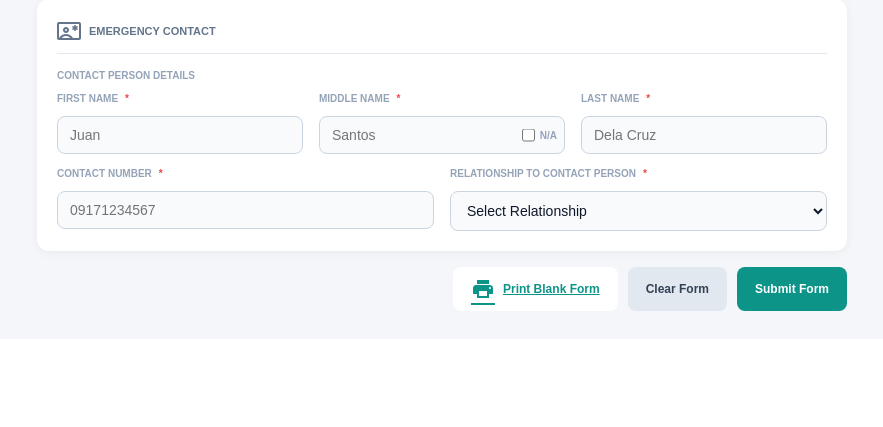
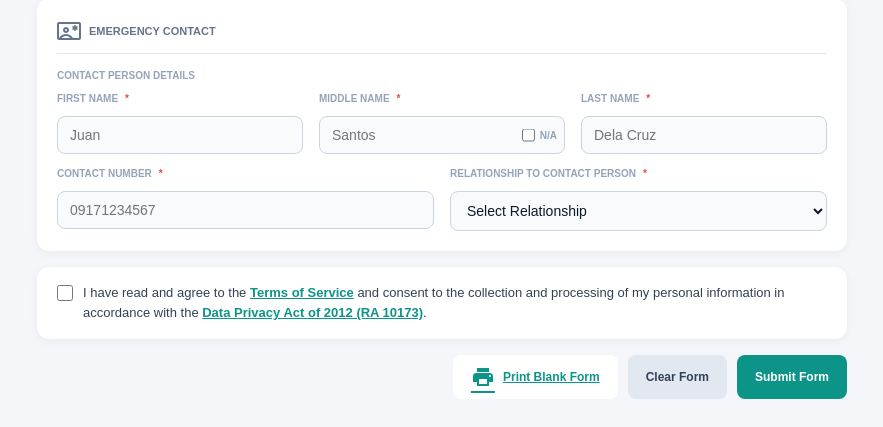
Before and after one commit to Frenzy0/Barangay_Health_Management_System, a PHP site: page / in a window 1280 px wide. Shown: the part 864-1291 px from the top of the page, without its empty margins (198-1081 px from the left). Before the commit the page ends 1175 px from the top, so only its background shows below. Run offline with PHP 8.4, Linux system fonts and the light colour scheme.

Commit message:
tick box for TOS and DPA 2012

```diff
--- a/css/survey.css
+++ b/css/survey.css
@@ -220,6 +220,85 @@ input.na-locked {
     cursor: not-allowed;
 }
 
+/* CONSENT (Data Privacy Act of 2012) */
+.consent-card {
+    padding: 16px 20px;
+}
+
+.consent-label {
+    display: flex;
+    align-items: flex-start;
+    gap: 10px;
+    font-size: 13px;
+    line-height: 1.55;
+    color: #334155;
+    cursor: pointer;
+    user-select: none;
+}
+
+.consent-label input[type="checkbox"] {
+    width: 16px;
+    height: 16px;
+    margin-top: 2px;
+    flex-shrink: 0;
+    accent-color: #0d9488;
+    cursor: pointer;
+}
+
+.consent-link {
+    color: #0d9488;
+    font-weight: 600;
+    text-decoration: underline;
+    cursor: pointer;
+}
+
+.consent-link:hover {
+    color: #0f766e;
+}
+
+/* PRIVACY MODAL */
+.privacy-header-icon {
+    background: #e0f2fe;
+    color: #0284c7;
+}
+
+.privacy-body {
+    max-height: 55vh;
+    overflow-y: auto;
+    padding-right: 6px;
+    font-size: 13px;
+    line-height: 1.6;
+    color: #334155;
+}
+
+.privacy-body h4 {
+    font-size: 14px;
+    font-weight: 700;
+    color: #0f172a;
+    margin: 16px 0 6px;
+}
+
+.privacy-body h4:first-child {
+    margin-top: 0;
+}
+
+.privacy-body p {
+    margin: 0 0 8px;
+}
+
+.privacy-body ul {
+    margin: 0 0 8px;
+    padding-left: 20px;
+}
+
+.privacy-body li {
+    margin-bottom: 4px;
+}
+
+.modal-content.privacy-modal {
+    max-width: 640px;
+}
+
 /* BUTTONS */
 .form-actions {
     display: flex;
--- a/index.php
+++ b/index.php
@@ -214,6 +214,20 @@
             </div>
         </div>
 
+        <!-- CONSENT -->
+        <div class="survey-card consent-card">
+            <label class="consent-label">
+                <input type="checkbox" id="consentCheckbox" name="consent">
+                <span>
+                    I have read and agree to the
+                    <a href="#" id="openPrivacyModal" class="consent-link">Terms of Service</a>
+                    and consent to the collection and processing of my personal
+                    information in accordance with the
+                    <a href="#" id="openPrivacyModalLink" class="consent-link">Data Privacy Act of 2012 (RA 10173)</a>.
+                </span>
+            </label>
+        </div>
+
         <!-- BUTTONS -->
         <div class="form-actions">
             <a href="print_survey.php" class="btn btn-outline"
@@ -225,6 +239,89 @@
         </div>
 
     </form>
+
+    <!-- DATA PRIVACY ACT MODAL -->
+    <div class="modal" id="privacyModal" role="dialog" aria-modal="true" aria-labelledby="privacyModalTitle">
+        <div class="modal-content privacy-modal">
+            <div class="modal-header">
+                <div class="modal-header-icon privacy-header-icon">
+                    <span class="material-icons-outlined">privacy_tip</span>
+                </div>
+                <div>
+                    <h3 id="privacyModalTitle">Data Privacy Act of 2012</h3>
+                    <p>Republic Act No. 10173 &mdash; Terms of Service &amp; Privacy Notice</p>
+                </div>
+                <button type="button" class="modal-close-btn closePrivacyModal" aria-label="Close">
+                    <span class="material-icons">close</span>
+                </button>
+            </div>
+
+            <div class="privacy-body">
+                <h4>1. Purpose of Collection</h4>
+                <p>
+                    The Barangay Health Monitoring System (BHMS) collects your
+                    personal and health information solely for the purpose of
+                    delivering barangay health services, maintaining accurate
+                    resident health records, monitoring community health trends,
+                    and responding to medical emergencies.
+                </p>
+
+                <h4>2. Information We Collect</h4>
+                <ul>
+                    <li>Personal details (name, birthdate, age, civil status, gender, address/purok)</li>
+                    <li>Health information (vaccination status, recent symptoms, last checkup, health notes)</li>
+                    <li>Emergency contact details (name, relationship, contact number)</li>
+                </ul>
+
+                <h4>3. Your Rights as a Data Subject</h4>
+                <p>
+                    Under RA 10173, you have the right to be informed, to
+                    object, to access, to rectify, to erase or block, to
+                    damages, to data portability, and to file a complaint with
+                    the National Privacy Commission (NPC) regarding the
+                    processing of your personal data.
+                </p>
+
+                <h4>4. Data Protection &amp; Storage</h4>
+                <p>
+                    Your information is stored securely and accessed only by
+                    authorized barangay health personnel. We implement
+                    reasonable organizational, physical, and technical security
+                    measures to protect your data against unauthorized access,
+                    alteration, disclosure, or destruction.
+                </p>
+
+                <h4>5. Sharing of Information</h4>
+                <p>
+                    Your information will not be shared with third parties
+                    without your consent, except as required by law, public
+                    health authorities, or in response to a legitimate medical
+                    emergency.
+                </p>
+
+                <h4>6. Retention</h4>
+                <p>
+                    Your data will be retained only for as long as necessary to
+                    fulfill the purposes stated above, or as required by
+                    applicable laws and regulations.
+                </p>
+
+                <h4>7. Consent</h4>
+                <p>
+                    By ticking the consent checkbox and submitting this survey,
+                    you confirm that you have read and understood this notice,
+                    and you freely give your consent to the collection,
+                    processing, and storage of your personal information for
+                    the purposes described above.
+                </p>
+            </div>
+
+            <div class="modal-actions">
+                <button type="button" class="btn btn-secondary closePrivacyModal">Close</button>
+                <button type="button" class="btn btn-primary" id="agreePrivacyBtn">I Agree</button>
+            </div>
+        </div>
+    </div>
 
 </main>
 
--- a/js/script.js
+++ b/js/script.js
@@ -846,6 +846,46 @@ document.addEventListener("DOMContentLoaded", () => {
     ============================================= */
     const surveyForm = document.getElementById("surveyForm");
     if (surveyForm) {
+        /* Data Privacy Act of 2012 modal — open from consent links,
+           close from the X / Close buttons, and "I Agree" ticks the
+           consent checkbox automatically. */
+        const privacyModal = document.getElementById("privacyModal");
+        const consentCb    = document.getElementById("consentCheckbox");
+        const agreeBtn     = document.getElementById("agreePrivacyBtn");
+
+        if (privacyModal) {
+            ["openPrivacyModal", "openPrivacyModalLink"].forEach(id => {
+                document.getElementById(id)?.addEventListener("click", e => {
+                    e.preventDefault();
+                    openModal(privacyModal);
+                });
+            });
+
+            document.querySelectorAll(".closePrivacyModal").forEach(btn =>
+                btn.addEventListener("click", () => closeModal(privacyModal))
+            );
+
+            privacyModal.addEventListener("click", e => {
+                if (e.target === privacyModal) closeModal(privacyModal);
+            });
+
+            agreeBtn?.addEventListener("click", () => {
+                if (consentCb) consentCb.checked = true;
+                closeModal(privacyModal);
+            });
+
+            document.addEventListener("keydown", e => {
+                if (e.key === "Escape" && privacyModal.classList.contains("show")) {
+                    closeModal(privacyModal);
+                }
+            });
+        }
+
+        // Re-tick consent every submission — reset doesn't fire on hidden checkbox state otherwise.
+        surveyForm.addEventListener("reset", () => {
+            if (consentCb) setTimeout(() => { consentCb.checked = false; }, 0);
+        });
+
         /* "None" symptom mutually-exclusive logic (bidirectional) */
         const noneCb = surveyForm.querySelector('input[name="symptoms[]"][value="none"]');
         const otherCbs = surveyForm.querySelectorAll('input[name="symptoms[]"]:not([value="none"])');
@@ -1095,6 +1135,12 @@ document.addEventListener("DOMContentLoaded", () => {
             }
             if (!ecRel) {
                 showToast("error", "Missing Field", "Please select the relationship to the contact person.");
+                return;
+            }
+
+            if (consentCb && !consentCb.checked) {
+                showToast("error", "Consent Required",
+                    "Please review and accept the Terms of Service and Data Privacy Act of 2012 to submit the survey.");
                 return;
             }
 
```
